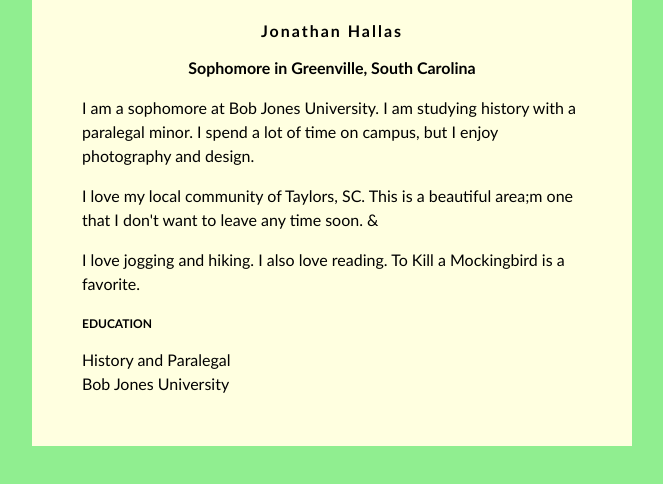
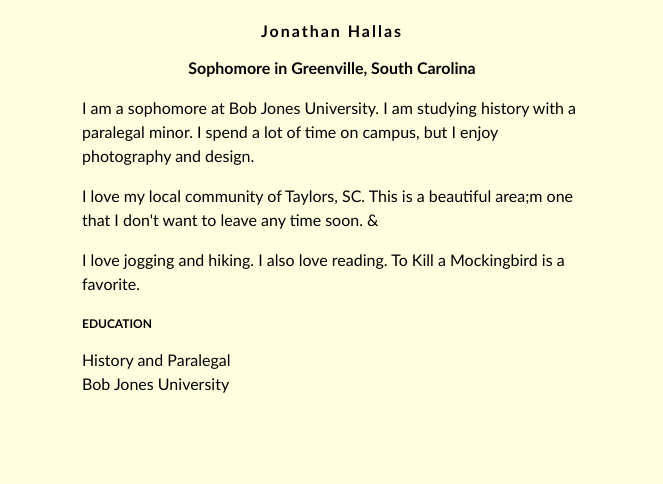
Before and after one commit to jhall961/jhall961.github.io, a plain HTML site: page index.html in a window 1280 px wide. Shown: the whole page, without its empty margins (308-971 px from the left). Drawn offline with Linux system fonts and the light colour scheme.

Commit message:
Update index.html

```diff
--- a/index.html
+++ b/index.html
@@ -2,7 +2,7 @@
 <head>
 <style>
 body {
-    background: lightgreen;
+    background: lightyellow;
     font-family: Calibri;
 }
 #content {
```
